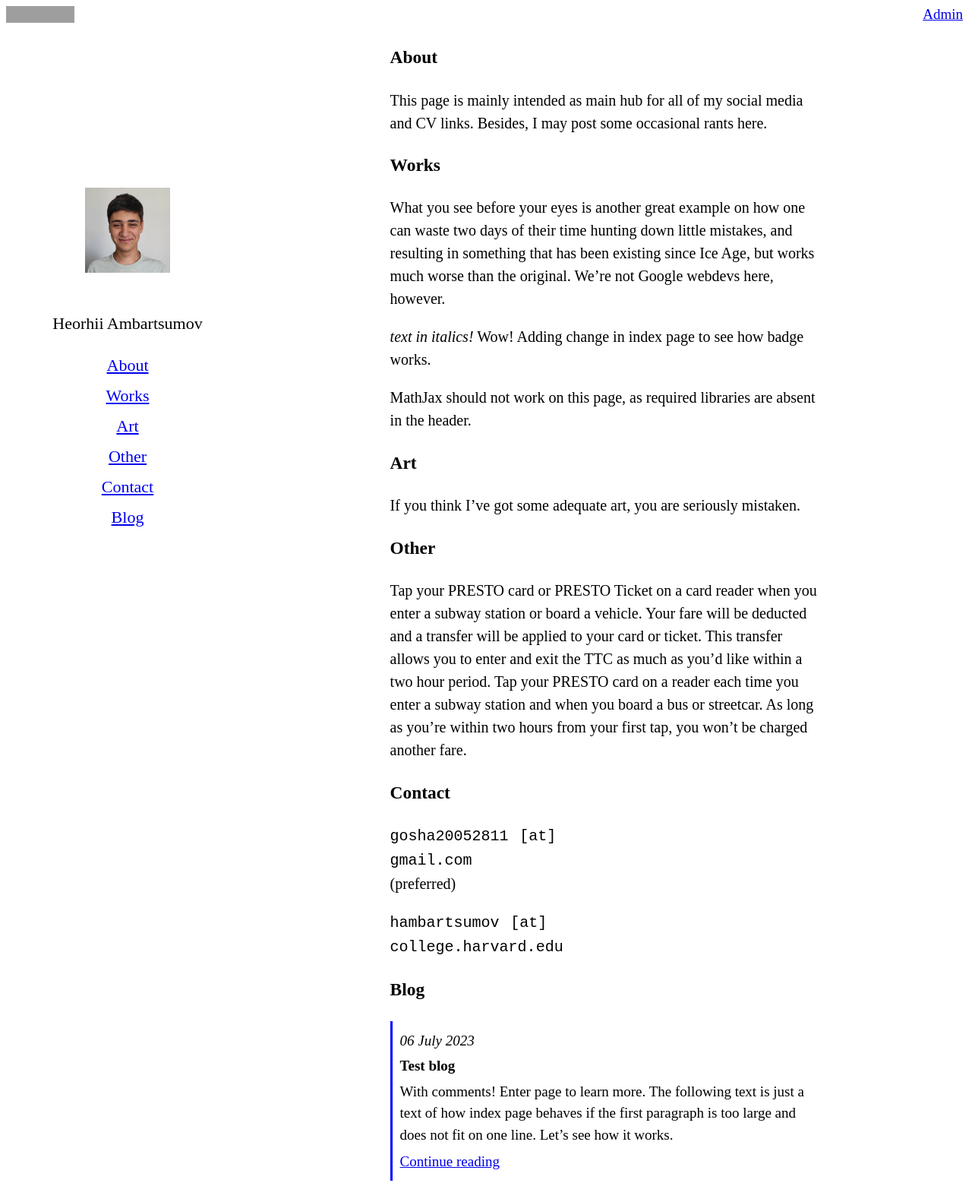
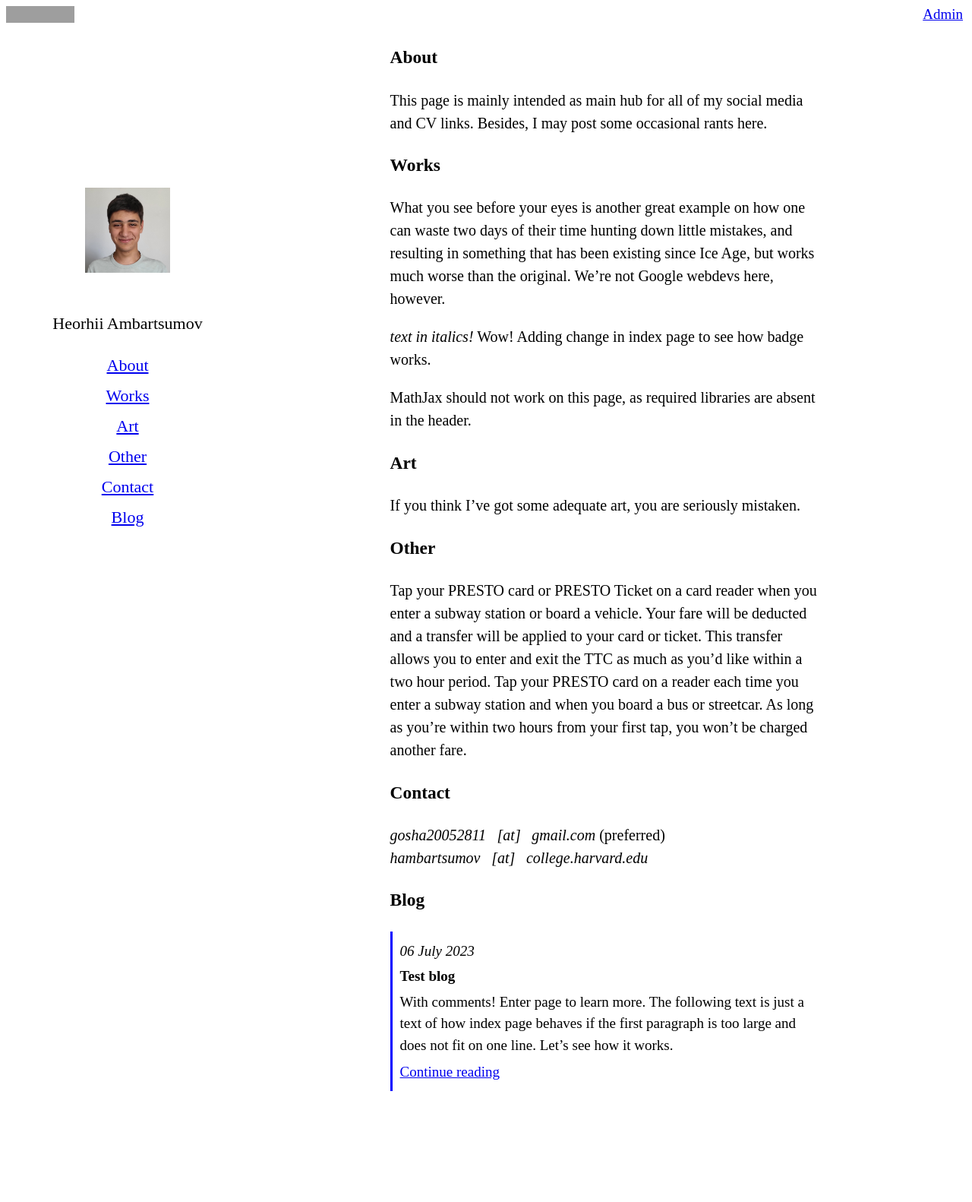
Before and after one commit to hambartsumov/hambartsumov.github.io, a Jekyll site: the page built from index.md, in a window 1280 px wide. Shown: the whole page at 76% size. Built offline with Jekyll 4.4.1, drawn with Linux system fonts in a browser that asks for light colours; after the commit the page ends 1464 px from its top, so only the background shows below that; grey boxes are pictures that could not be loaded.

```diff
--- a/index.md
+++ b/index.md
@@ -29,9 +29,5 @@ Tap your PRESTO card on a reader each time you enter a subway station and when y
 
 ### Contact
 
-`gosha20052811⠀[аt]`\
-`gmail.com`\
-(preferred)
-
-`hambartsumov⠀[аt]`\
-`college.harvard.edu`
+*gosha20052811⠀[аt]⠀gmail.com* (preferred)\
+*hambartsumov⠀[аt]⠀college.harvard.edu*
```
